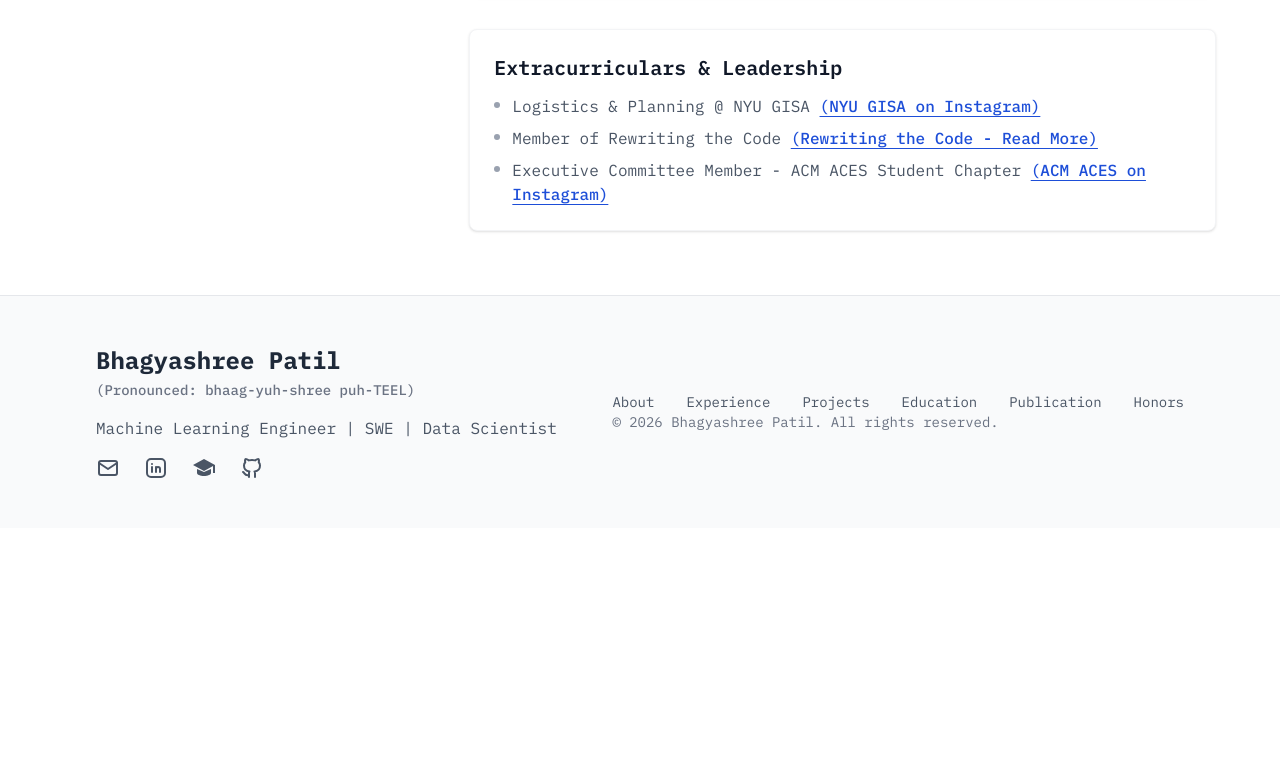
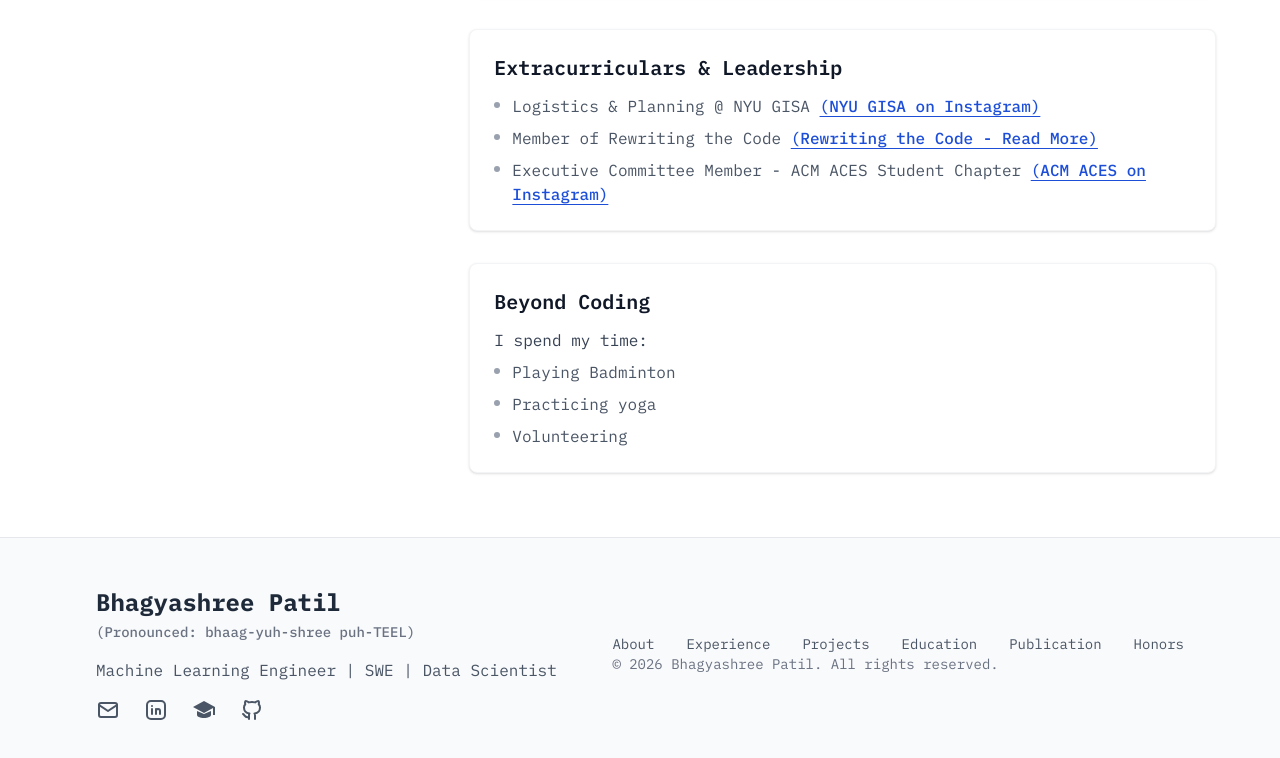
Before and after one commit to bhagyashree-ap/bhagyashree-ap.github.io, an Astro site: page / in a window 1280 px wide. Shown: the part 8692-9450 px from the top of the page. Before the commit the page ends 9220 px from the top, so only its background shows below. Built offline with nearby package versions, Linux system fonts and the light colour scheme; Astro itself is replaced by a stand-in of ours.

Commit message:
Add Beyond Coding section to honors

```diff
--- a/src/components/Honors.astro
+++ b/src/components/Honors.astro
@@ -25,6 +25,9 @@ const hasHonors = siteConfig.honors && siteConfig.honors.length > 0;
                   <h3 class="text-lg sm:text-xl font-semibold text-gray-900">
                     {item.category}
                   </h3>
+                  {item.intro && (
+                    <p class="mt-3 text-sm sm:text-base text-gray-700">{item.intro}</p>
+                  )}
                   {item.image && (
                     <div class="mt-4">
                       <img
@@ -40,7 +43,7 @@ const hasHonors = siteConfig.honors && siteConfig.honors.length > 0;
                       )}
                     </div>
                   )}
-                  <ul class="space-y-2 mt-3">
+                  <ul class={`space-y-2 ${item.intro ? "mt-2" : "mt-3"}`}>
                     {item.items.map((entry) => (
                       <li class="flex items-start">
                         <span class="inline-block w-1.5 h-1.5 rounded-full bg-gray-400 mt-2 mr-3 flex-shrink-0" />
--- a/src/config.ts
+++ b/src/config.ts
@@ -187,5 +187,10 @@ export const siteConfig = {
         },
       ],
     },
+    {
+      category: "Beyond Coding",
+      intro: "I spend my time:",
+      items: ["Playing Badminton", "Practicing yoga", "Volunteering"],
+    },
   ],
 };
```
